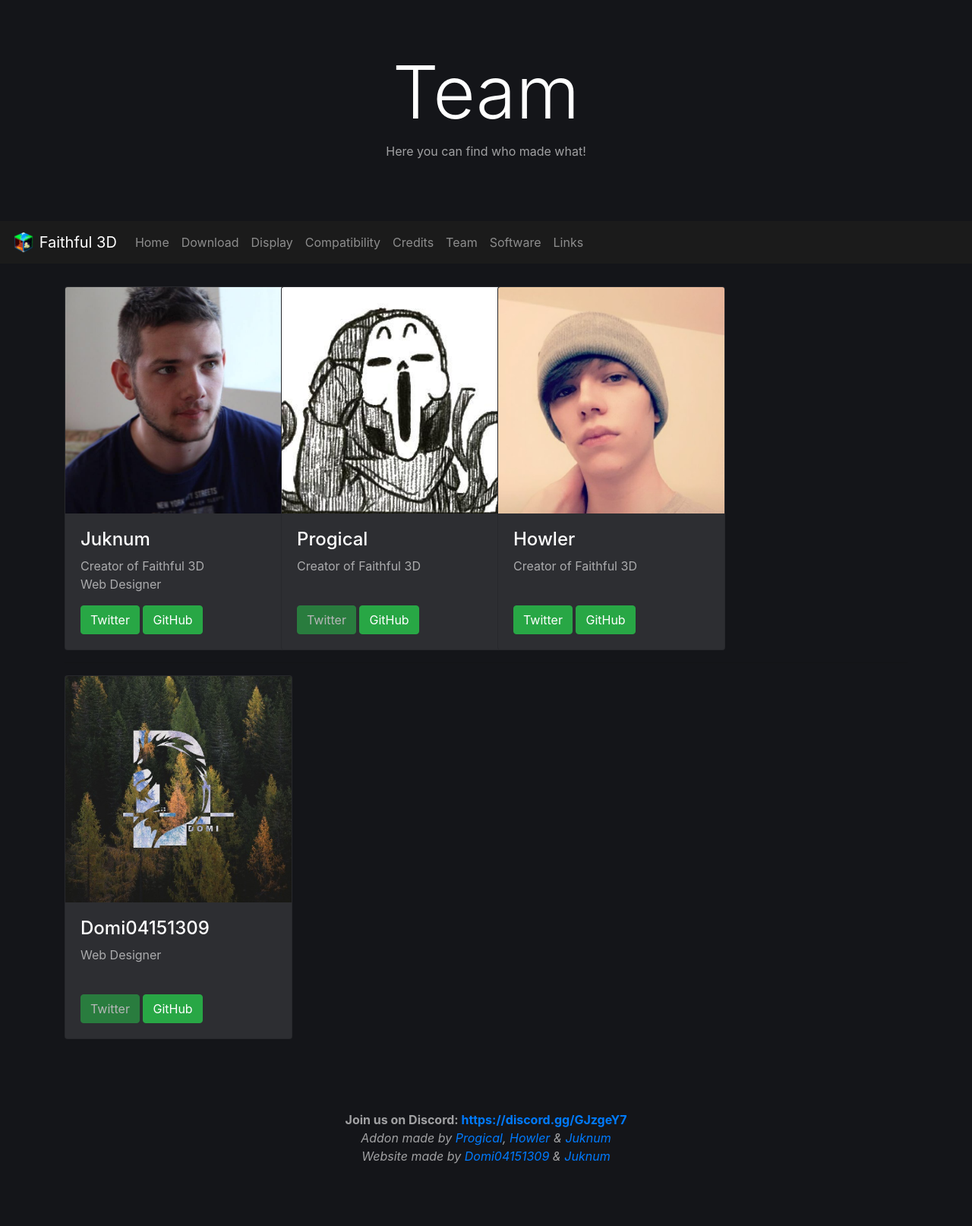
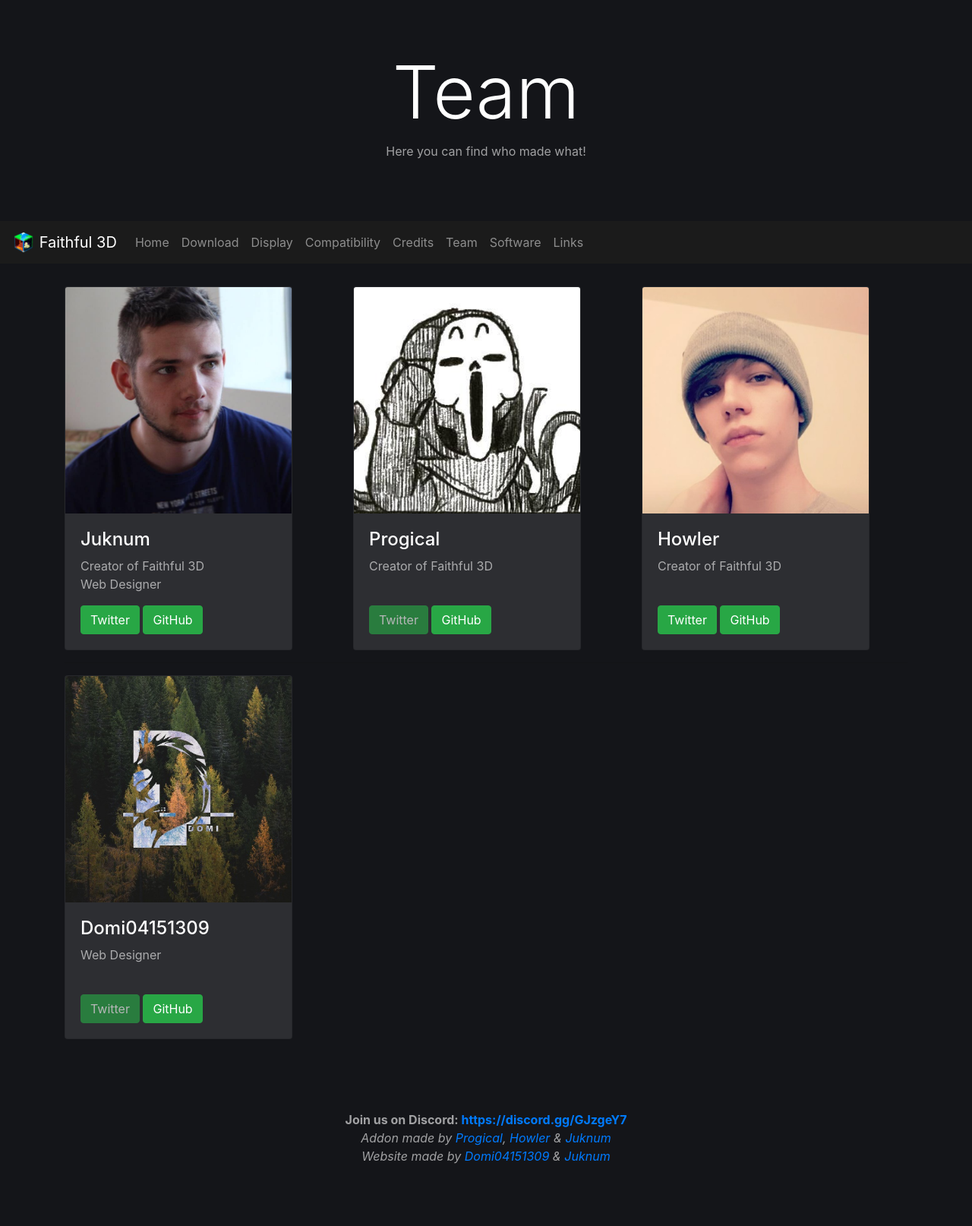
Before and after one commit to Faithful3D/Website, a Jekyll site: the page built from team.html, in a window 1280 px wide. Shown: the whole page at 76% size. Built offline with Jekyll 4.4.1, drawn with Linux system fonts in a browser that asks for light colours.

Commit message:
Update team.html

```diff
--- a/team.html
+++ b/team.html
@@ -4,7 +4,7 @@
 description: Here you can find who made what!
 ---
 <div class="row">
-	<div class="col-sm-3">
+	<div class="col-sm-4">
 
 		<div class="card" style="width:300px">
 			<img class="card-img-top" src="{{site.prefix}}/image/authors/juknum.jpg" alt="Juknum">
@@ -17,7 +17,7 @@
 		</div>
 
 	</div>
-	<div class="col-sm-3">
+	<div class="col-sm-4">
 
 		<div class="card" style="width:300px">
 			<img class="card-img-top" src="{{site.prefix}}/image/authors/progical.jpg" alt="Progical">
@@ -30,7 +30,7 @@
 		</div>
 
 	</div>
-	<div class="col-sm-3">
+	<div class="col-sm-4">
 
 		<div class="card" style="width:300px">
 			<img class="card-img-top" src="{{site.prefix}}/image/authors/howler.jpg" alt="Howler">
@@ -46,7 +46,7 @@
 </div>
 <hr>
 <div class="row">
-	<div class="col-sm-3">
+	<div class="col-sm-4">
 
 		<div class="card" style="width:300px">
 			<img class="card-img-top" src="{{site.prefix}}/image/authors/domi04151309.jpg" alt="Domi04151309">
```
